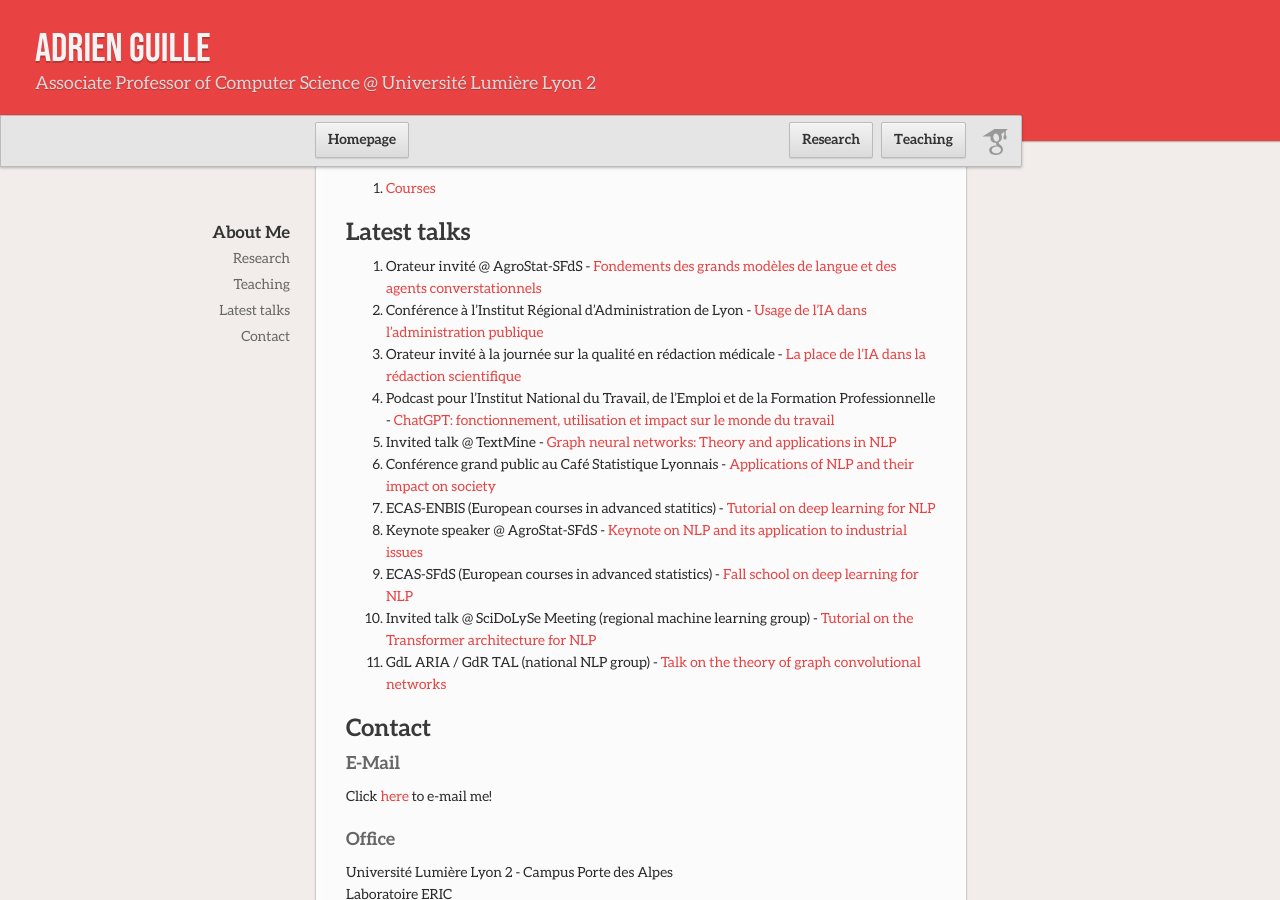
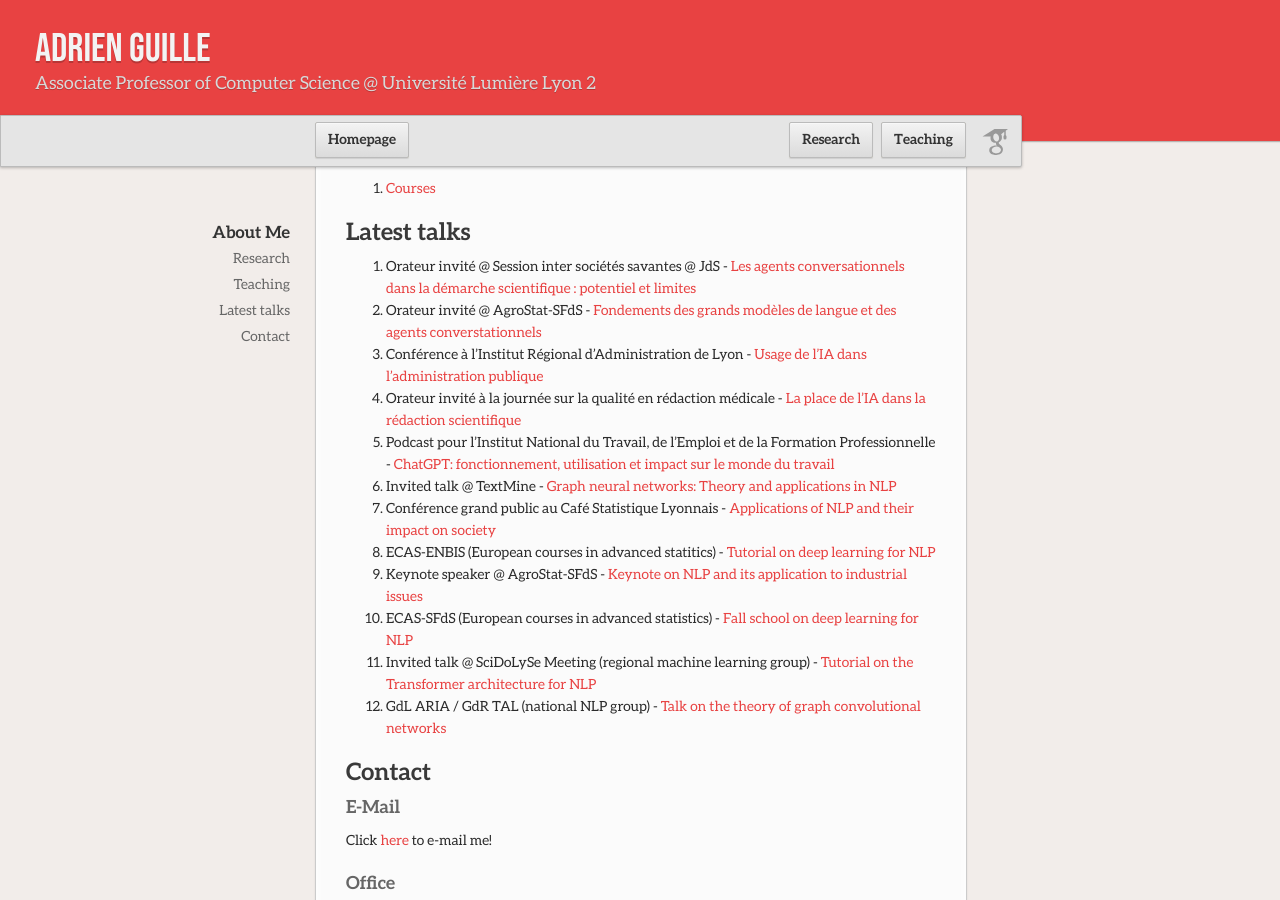
Before and after one commit to AdrienGuille/adrienguille.github.io, a Jekyll site: the page built from index.md, in a window 1280 px wide and 900 px high, scrolled down 816 px. Built offline with Jekyll 4.4.1, drawn with Linux system fonts in a browser that asks for light colours; our own code applies the rules of GitHub Pages for plain Markdown files.

Commit message:
Update index.md

```diff
--- a/index.md
+++ b/index.md
@@ -20,6 +20,7 @@ I'm part of the [Data Science departement](https://iut.univ-lyon2.fr/formations/
 
 ## Latest talks
 
+- Orateur invité @ Session inter sociétés savantes @ JdS - [Les agents conversationnels dans la démarche scientifique : potentiel et limites](https://github.com/AdrienGuille/adrienguille.github.io/blob/main/publications/Agrostat%202025.pdf)
 - Orateur invité @ AgroStat-SFdS - [Fondements des grands modèles de langue et des agents converstationnels](https://github.com/AdrienGuille/adrienguille.github.io/blob/main/publications/Agrostat%202025.pdf)
 - Conférence à l'Institut Régional d'Administration de Lyon - [Usage de l'IA dans l'administration publique]()
 - Orateur invité à la journée sur la qualité en rédaction médicale - [La place de l'IA dans la rédaction scientifique](https://www.abelia-science.fr)
```
